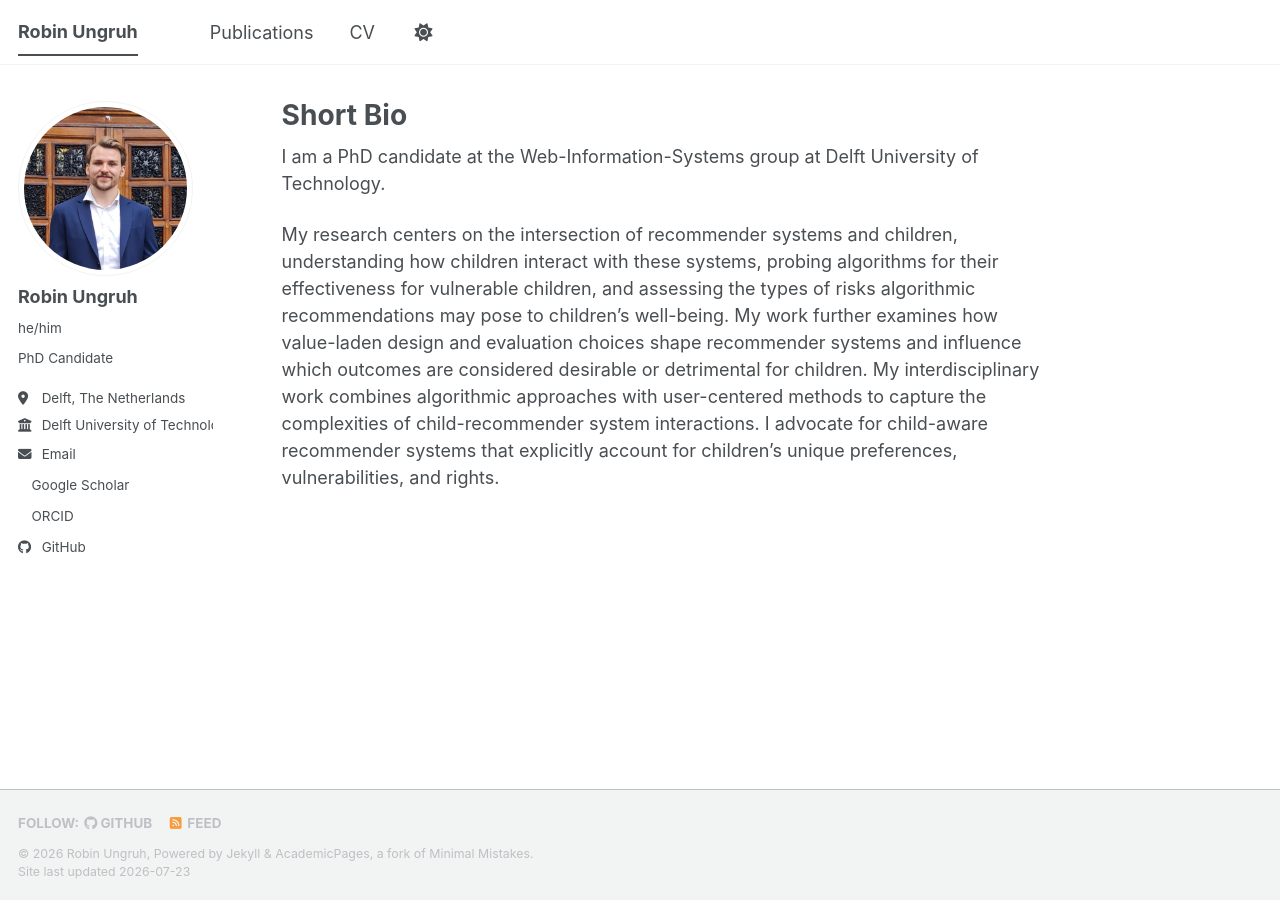
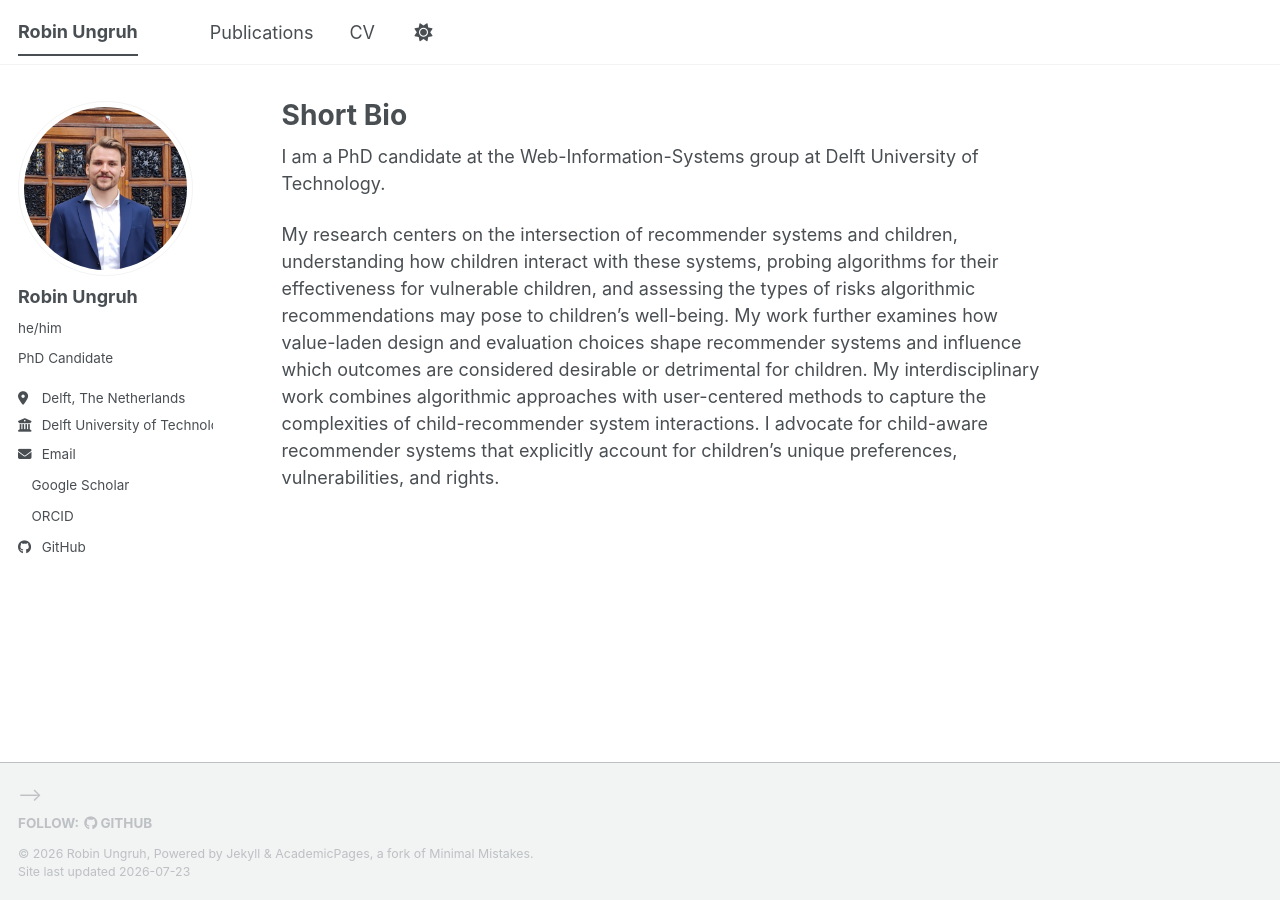
Before and after one commit to rUngruh/rungruh.github.io, a Jekyll site: the page built from _pages/about.md, in a window 1280 px wide. Built offline with Jekyll 4.4.1, drawn with Linux system fonts in a browser that asks for light colours; a style sheet for code colours, icons or effects is not loaded.

Commit message:
update footer

```diff
--- a/_includes/footer.html
+++ b/_includes/footer.html
@@ -12,9 +12,9 @@
     <!-- {% if site.author.bitbucket %}
       <li><a href="https://bitbucket.org/{{ site.author.bitbucket }}"><i class="fab fa-bitbucket" aria-hidden="true"></i> Bitbucket</a></li>
     {% endif %} -->
-    {% if site.atom_feed.hide != true %}
+    <!-- {% if site.atom_feed.hide != true %}
     <li><a href="{% if site.atom_feed.path %}{{ site.atom_feed.path }}{% else %}{{ base_path }}/feed.xml{% endif %}"><i class="fa fa-fw fa-rss-square" aria-hidden="true"></i> {{ site.data.ui-text[site.locale].feed_label | default: "Feed" }}</a></li>
-    {% endif %}
+    {% endif %} -->
   </ul>
 </div>
 {% endif %}
--- a/_layouts/default.html
+++ b/_layouts/default.html
@@ -20,7 +20,7 @@
 
     <div class="page__footer">
       <footer>
-        {% include footer/custom.html %}
+        <!-- {% include footer/custom.html %} -->
         {% include footer.html %}
       </footer>
     </div>
```
